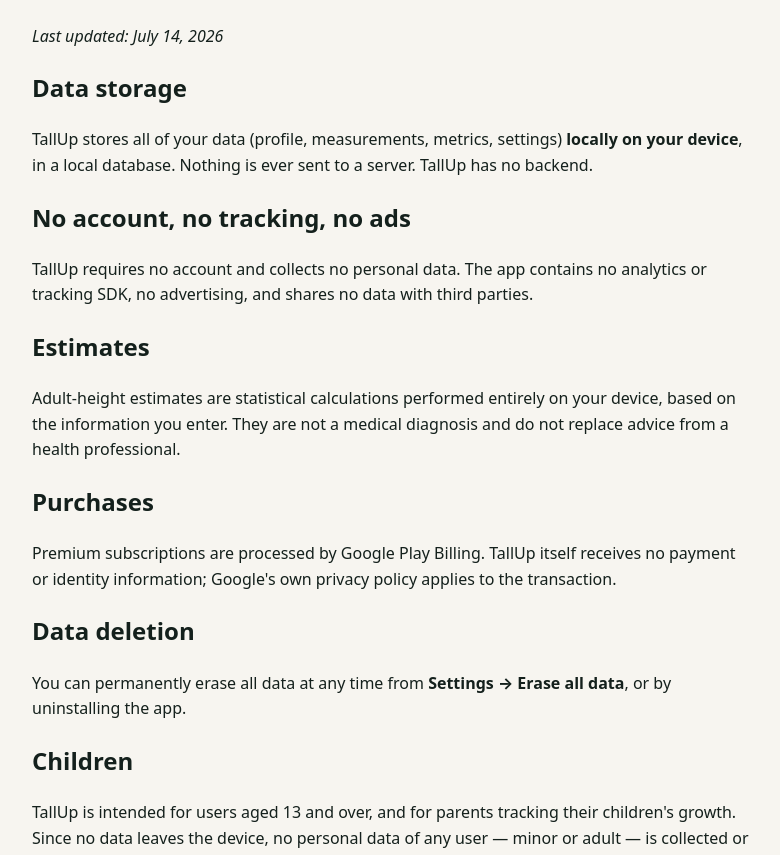
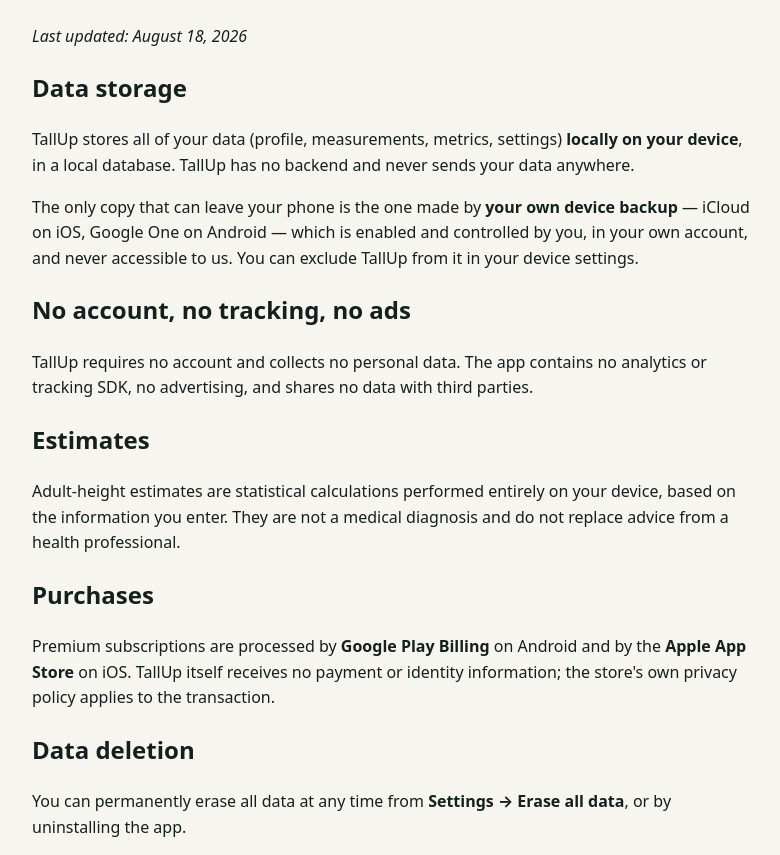
Before and after one commit to ctoomnai/TallUp_privacy-policy, a plain HTML site: page index.html in a window 1280 px wide. Shown: the part 89-944 px from the top of the page, without its empty margins (248-1028 px from the left). Drawn offline with Linux system fonts and the light colour scheme.

Commit message:
Update index.html

```diff
--- a/index.html
+++ b/index.html
@@ -12,10 +12,11 @@
 </head>
 <body>
   <h1>TallUp — Privacy Policy</h1>
-  <p><em>Last updated: July 14, 2026</em></p>
+  <p><em>Last updated: August 18, 2026</em></p>
 
   <h2>Data storage</h2>
-  <p>TallUp stores all of your data (profile, measurements, metrics, settings) <strong>locally on your device</strong>, in a local database. Nothing is ever sent to a server. TallUp has no backend.</p>
+  <p>TallUp stores all of your data (profile, measurements, metrics, settings) <strong>locally on your device</strong>, in a local database. TallUp has no backend and never sends your data anywhere.</p>
+  <p>The only copy that can leave your phone is the one made by <strong>your own device backup</strong> — iCloud on iOS, Google One on Android — which is enabled and controlled by you, in your own account, and never accessible to us. You can exclude TallUp from it in your device settings.</p>
 
   <h2>No account, no tracking, no ads</h2>
   <p>TallUp requires no account and collects no personal data. The app contains no analytics or tracking SDK, no advertising, and shares no data with third parties.</p>
@@ -24,13 +25,13 @@
   <p>Adult-height estimates are statistical calculations performed entirely on your device, based on the information you enter. They are not a medical diagnosis and do not replace advice from a health professional.</p>
 
   <h2>Purchases</h2>
-  <p>Premium subscriptions are processed by Google Play Billing. TallUp itself receives no payment or identity information; Google's own privacy policy applies to the transaction.</p>
+  <p>Premium subscriptions are processed by <strong>Google Play Billing</strong> on Android and by the <strong>Apple App Store</strong> on iOS. TallUp itself receives no payment or identity information; the store's own privacy policy applies to the transaction.</p>
 
   <h2>Data deletion</h2>
   <p>You can permanently erase all data at any time from <strong>Settings → Erase all data</strong>, or by uninstalling the app.</p>
 
   <h2>Children</h2>
-  <p>TallUp is intended for users aged 13 and over, and for parents tracking their children's growth. Since no data leaves the device, no personal data of any user — minor or adult — is collected or processed by us.</p>
+  <p>TallUp is intended for users aged 13 and over, and for parents tracking their children's growth. Since no data is ever transmitted to us, no personal data of any user — minor or adult — is collected or processed by us.</p>
 
   <h2>Contact</h2>
   <p>Questions about this policy: <a href="mailto:cto.omnai@gmail.com">cto.omnai@gmail.com</a></p>
```
